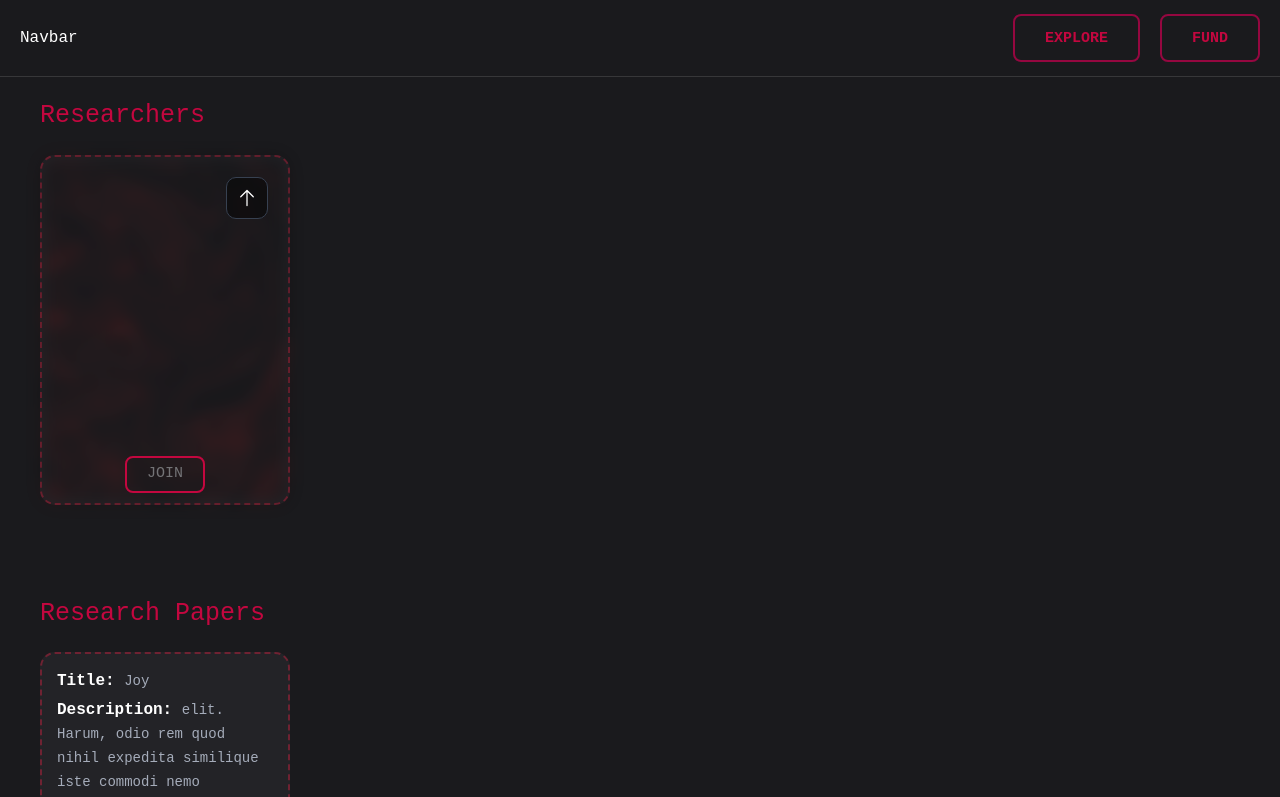
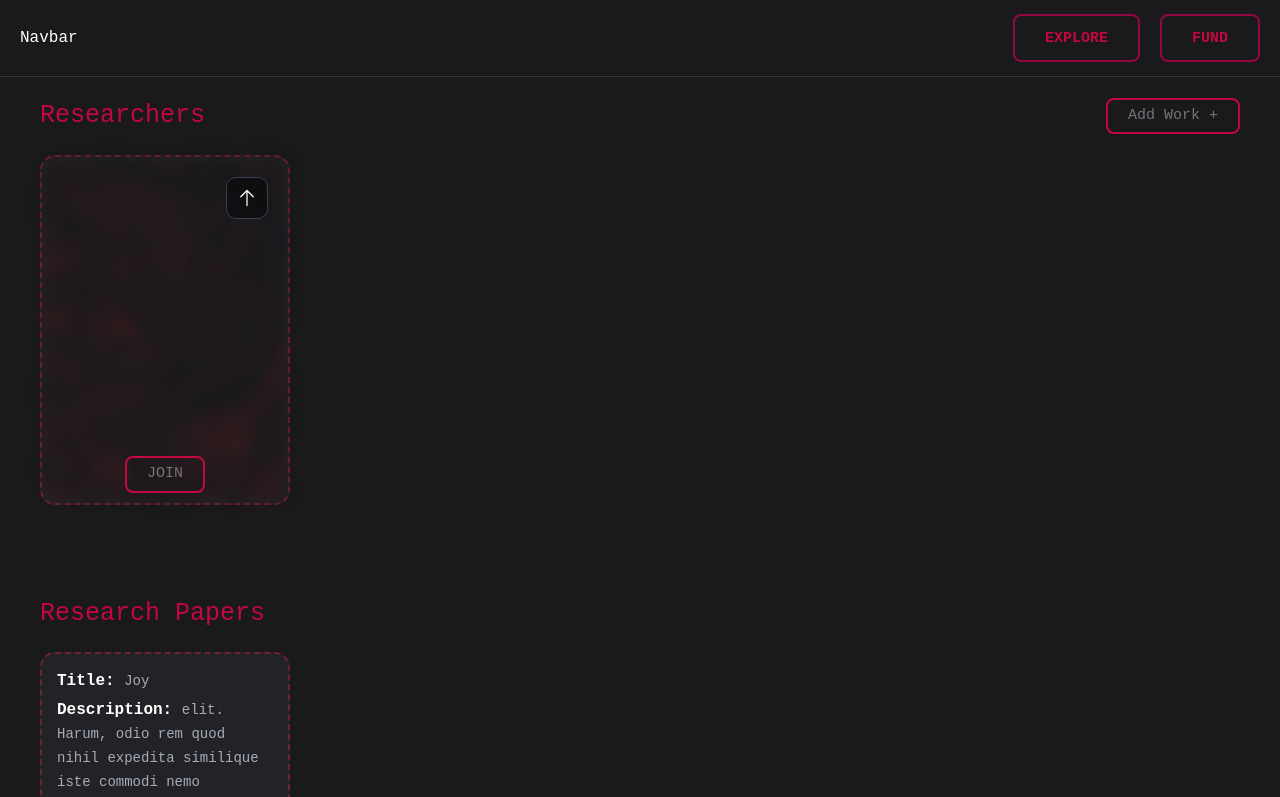
Before and after one commit to LucidJoy/InfoBase, a Next.js app: page /explore in a window 1280 px wide. Shown: the top 797 px of the page. Built offline with nearby package versions, Linux system fonts and the light colour scheme; a web font is replaced by a local one.

Commit message:
add work btn in explore

```diff
--- a/components/Modal.jsx
+++ b/components/Modal.jsx
@@ -70,6 +70,7 @@ const Modal = () => {
           <input
             type='number'
             id='supply'
+            min={1}
             placeholder='Enter max supply'
             className='w-[300px] px-[10px] py-[5px] rounded-[5px] outline-none bg-[#1a1a1d] text-white font-normal text-[16px] placeholder:text-[#ffffff48]'
             onChange={(e) => setForm({ ...form, maxSupply: e.target.value })}
--- a/pages/explore.js
+++ b/pages/explore.js
@@ -11,9 +11,17 @@ const explore = () => {
 
       <div className='px-[40px] pb-[20px]'>
         <div className='flex flex-col pt-[20px]'>
-          <p className='text-[#c3073f] text-[25px] mb-[20px] font-medium'>
-            Researchers
-          </p>
+          <div className='flex flex-row justify-between items-center mb-[20px]'>
+            <p className='text-[#c3073f]  text-[25px] font-medium'>
+              Researchers
+            </p>
+
+            {/* <p className='text-white'>joy</p> */}
+
+            <button className='bottom-[10px] text-[#747477] border-2 px-[20px] py-[5px] rounded-[8px] border-[#c3073f] text-[15px] hover:scale-110 hover:bg-[#c3073f] hover:text-[#1a1a1d] transition-all duration-150 ease-in-out font-medium'>
+              Add Work +
+            </button>
+          </div>
 
           <div className='flex relative flex-col items-center justify-center w-[250px] h-[350px] rounded-[15px] border-[2px] border-dashed border-[#6F2232] bg-[#2f2f3472]'>
             <div className='absolute right-[20px] top-[20px] border border-gray-700 glassmorphism cursor-pointer z-[20] p-[10px] rounded-[10px]'>
```
